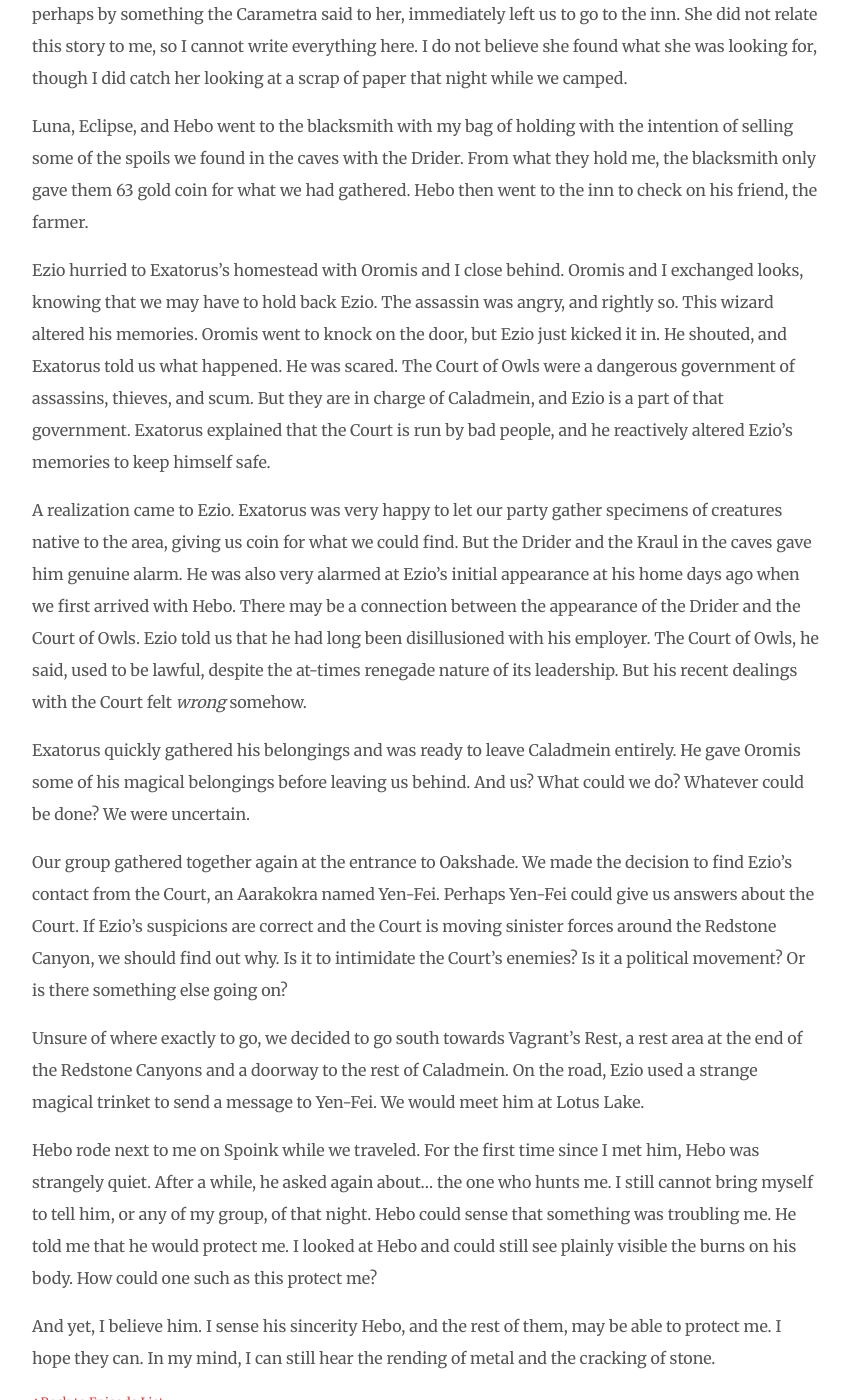
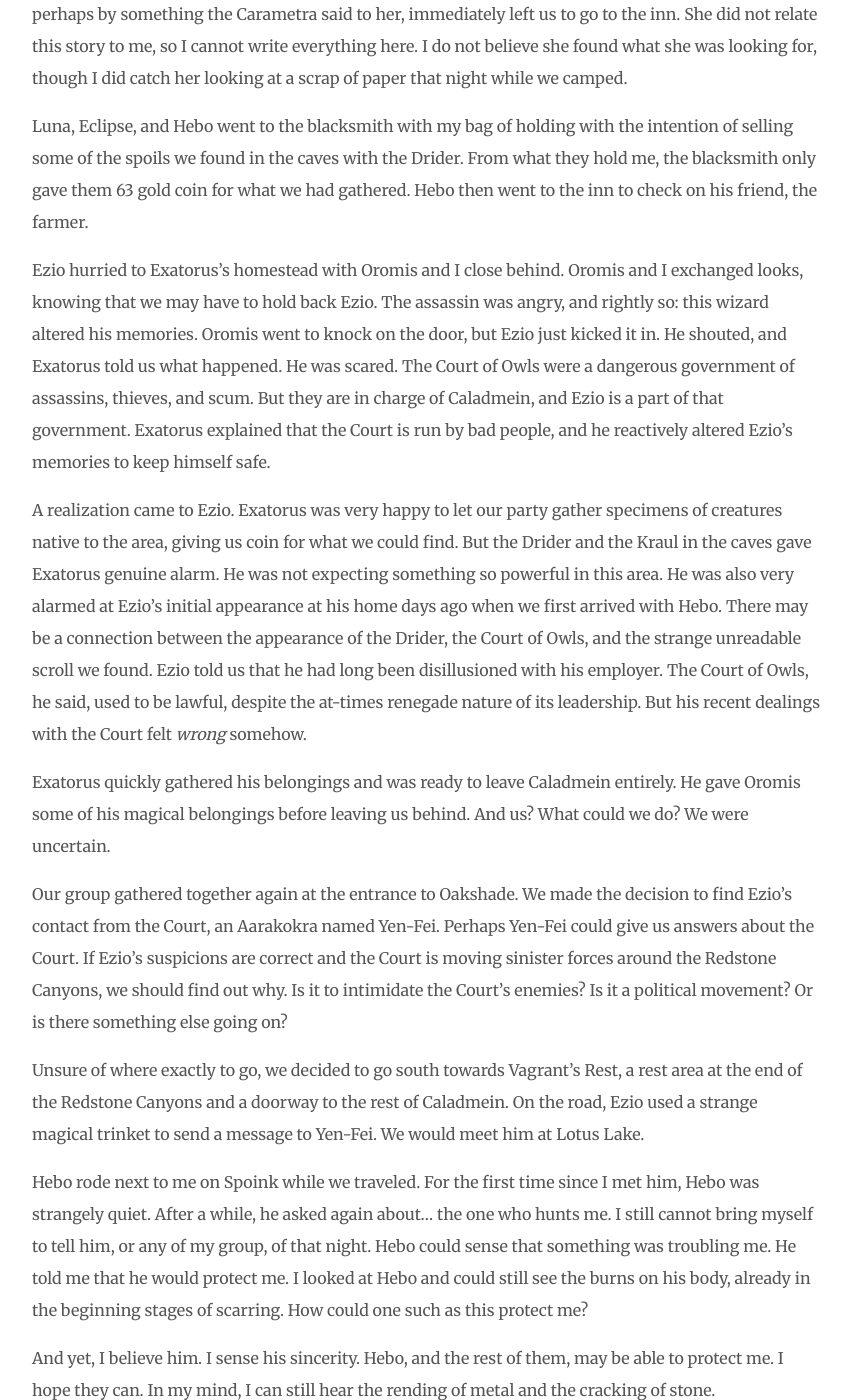
Before and after one commit to clblamires/ninesjournal, a Jekyll site: the page built from _posts/2019-04-21-carametra-and-the-court.md, in a window 1280 px wide and 1400 px high, scrolled down 3003 px. Shown: the whole window, without its empty margins (213-1064 px from the left). Built offline with Jekyll 4.4.1, drawn with Linux system fonts in a browser that asks for light colours; nearby versions of some CDN libraries; some of the changed text lies outside the part shown.

Commit message:
Update Episodes “2019-04-21-carametra-and-the-court”

```diff
--- a/_posts/2019-04-21-carametra-and-the-court.md
+++ b/_posts/2019-04-21-carametra-and-the-court.md
@@ -5,7 +5,7 @@ date: 2019-04-21T02:00:32.530Z
 recorded: 'April 20, 2019'
 tags: simurgh magic feathers songs court
 episode: '6'
-adventure: 'discouraged'
+adventure: discouraged
 ---
 Hebo did not remember dying, which was probably a good thing. Despite his burns and ruined clothes, he seemed in good spirits. Eclipse and I bound his and Ezio’s wounds. Petra and Luna brought in Spoink from outside the cave while Oromis searched the cave. He found a few long-dead bodies, victims of the Chimera, with nothing more than broken swords and empty quivers. He did, however, find an interesting cloak, a metallic arrow, and a wand of some kind. While the group rested for the night, I performed a ritual to identify these things. Hebo took the cloak, a cloak that changes color according to Hebo’s desires. The arrow is infused with magic to make it entirely unbreakable. Oromis gave it to Ezio as he was the only one of us with a bow. The wand is a Wand of Smiles, an interesting magical device that forces a victim to smile. I am fortunate to be made of metal, stone, and wood. I cannot smile and therefore cannot succumb to this kind of magic.
 
@@ -23,7 +23,7 @@ Though her mouth never moved or formed words, she spoke to us. Our minds were su
 
 Hebo’s voice is laced with magic, enough to calm any of us. It seemed to please the mother. She beckoned us closer, identifying each of us. She is Carametra and has the ability to see fragments of the past, present, and future. Carametra foresaw our arrival.
 
-Carametra seemed to focus on Ezio, breathing something on him. It was strange to witness a sudden clarity in Ezio’s eyes. Ezio would later tell us that he very suddenly remembered his mission in Oakshade. The Court of Owls, his employer, sent him to interrogate the wizard Exatorus. Exatorus cast a spell over him and changed his memories to make him forget.
+Carametra seemed to focus on Ezio, breathing something on him. It was strange to witness a sudden clarity in Ezio’s eyes. Ezio would later tell us that he very suddenly remembered his mission in Oakshade. The Court of Owls, his employer and the government of Caladmein, sent him to interrogate the wizard Exatorus. Exatorus cast a spell over him and changed his memories to make him forget.
 
 Carametra went on to tell each of us a little bit about our past. As she spoke, we learned things about each other that we had never openly discussed thus far. Petra is looking for someone. Luna cannot remember her past. Hebo seeks adventure. Oromis seeks money. Eclipse wants company. Ezio wants answers. When she focused on me, I could feel the gears and switches in my body tense. She said she knew that I was hunted.
 
@@ -50,22 +50,22 @@ As we left, we thanked Carametra for her wisdom and the rest. Carametra spoke so
 > Is one with the land<br>
 > Bringing life, not death
 
-We found our horses and wagon still at the edge of the woods. As Ezio mounted his horse, he felt something strange in his pocket that he swears was not there before. It was a crown of metal. As we left for Oakshade, I prepared another ritual, identifying it as the Crown of Carametra. It would protect Ezio from the forces of evil. He stored it in his hood. I have no conclusive evidence, but I believe he puts it on his head under the hood when the rest of us are not looking.
+We found our horses and wagon still at the edge of the woods. As Ezio mounted his horse, he felt something strange in his pocket that he swears was not there before. It was a crown of metal. As we left for Oakshade, I prepared another ritual, identifying it as the Crown of Carametra. It would protect Ezio from the forces of evil. He stored it in his hood. I have no evidence, but I believe he puts it on his head under the hood when the rest of us are not looking.
 
 We rode through the night until we reached Oakshade again. The party split up. Petra, disturbed perhaps by something the Carametra said to her, immediately left us to go to the inn. She did not relate this story to me, so I cannot write everything here. I do not believe she found what she was looking for, though I did catch her looking at a scrap of paper that night while we camped.
 
 Luna, Eclipse, and Hebo went to the blacksmith with my bag of holding with the intention of selling some of the spoils we found in the caves with the Drider. From what they hold me, the blacksmith only gave them 63 gold coin for what we had gathered. Hebo then went to the inn to check on his friend, the farmer.
 
-Ezio hurried to Exatorus’s homestead with Oromis and I close behind. Oromis and I exchanged looks, knowing that we may have to hold back Ezio. The assassin was angry, and rightly so. This wizard altered his memories. Oromis went to knock on the door, but Ezio just kicked it in. He shouted, and Exatorus told us what happened. He was scared. The Court of Owls were a dangerous government of assassins, thieves, and scum. But they are in charge of Caladmein, and Ezio is a part of that government. Exatorus explained that the Court is run by bad people, and he reactively altered Ezio’s memories to keep himself safe.
+Ezio hurried to Exatorus’s homestead with Oromis and I close behind. Oromis and I exchanged looks, knowing that we may have to hold back Ezio. The assassin was angry, and rightly so: this wizard altered his memories. Oromis went to knock on the door, but Ezio just kicked it in. He shouted, and Exatorus told us what happened. He was scared. The Court of Owls were a dangerous government of assassins, thieves, and scum. But they are in charge of Caladmein, and Ezio is a part of that government. Exatorus explained that the Court is run by bad people, and he reactively altered Ezio’s memories to keep himself safe.
 
-A realization came to Ezio. Exatorus was very happy to let our party gather specimens of creatures native to the area, giving us coin for what we could find. But the Drider and the Kraul in the caves gave him genuine alarm. He was also very alarmed at Ezio’s initial appearance at his home days ago when we first arrived with Hebo. There may be a connection between the appearance of the Drider and the Court of Owls. Ezio told us that he had long been disillusioned with his employer. The Court of Owls, he said, used to be lawful, despite the at-times renegade nature of its leadership. But his recent dealings with the Court felt _wrong_ somehow.
+A realization came to Ezio. Exatorus was very happy to let our party gather specimens of creatures native to the area, giving us coin for what we could find. But the Drider and the Kraul in the caves gave Exatorus genuine alarm. He was not expecting something so powerful in this area. He was also very alarmed at Ezio’s initial appearance at his home days ago when we first arrived with Hebo. There may be a connection between the appearance of the Drider, the Court of Owls, and the strange unreadable scroll we found. Ezio told us that he had long been disillusioned with his employer. The Court of Owls, he said, used to be lawful, despite the at-times renegade nature of its leadership. But his recent dealings with the Court felt _wrong_ somehow.
 
-Exatorus quickly gathered his belongings and was ready to leave Caladmein entirely. He gave Oromis some of his magical belongings before leaving us behind. And us? What could we do? Whatever could be done? We were uncertain.
+Exatorus quickly gathered his belongings and was ready to leave Caladmein entirely. He gave Oromis some of his magical belongings before leaving us behind. And us? What could we do? We were uncertain.
 
-Our group gathered together again at the entrance to Oakshade. We made the decision to find Ezio’s contact from the Court, an Aarakokra named Yen-Fei. Perhaps Yen-Fei could give us answers about the Court. If Ezio’s suspicions are correct and the Court is moving sinister forces around the Redstone Canyon, we should find out why. Is it to intimidate the Court’s enemies? Is it a political movement? Or is there something else going on?
+Our group gathered together again at the entrance to Oakshade. We made the decision to find Ezio’s contact from the Court, an Aarakokra named Yen-Fei. Perhaps Yen-Fei could give us answers about the Court. If Ezio’s suspicions are correct and the Court is moving sinister forces around the Redstone Canyons, we should find out why. Is it to intimidate the Court’s enemies? Is it a political movement? Or is there something else going on?
 
 Unsure of where exactly to go, we decided to go south towards Vagrant’s Rest, a rest area at the end of the Redstone Canyons and a doorway to the rest of Caladmein. On the road, Ezio used a strange magical trinket to send a message to Yen-Fei. We would meet him at Lotus Lake.
 
-Hebo rode next to me on Spoink while we traveled. For the first time since I met him, Hebo was strangely quiet. After a while, he asked again about... the one who hunts me. I still cannot bring myself to tell him, or any of my group, of that night. Hebo could sense that something was troubling me. He told me that he would protect me. I looked at Hebo and could still see plainly visible the burns on his body. How could one such as this protect me?
+Hebo rode next to me on Spoink while we traveled. For the first time since I met him, Hebo was strangely quiet. After a while, he asked again about... the one who hunts me. I still cannot bring myself to tell him, or any of my group, of that night. Hebo could sense that something was troubling me. He told me that he would protect me. I looked at Hebo and could still see the burns on his body, already in the beginning stages of scarring. How could one such as this protect me?
 
-And yet, I believe him. I sense his sincerity Hebo, and the rest of them, may be able to protect me. I hope they can. In my mind, I can still hear the rending of metal and the cracking of stone.
+And yet, I believe him. I sense his sincerity. Hebo, and the rest of them, may be able to protect me. I hope they can. In my mind, I can still hear the rending of metal and the cracking of stone.
```
